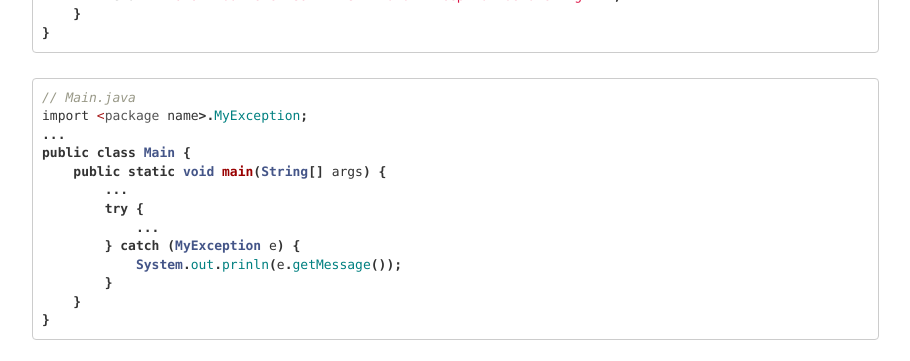
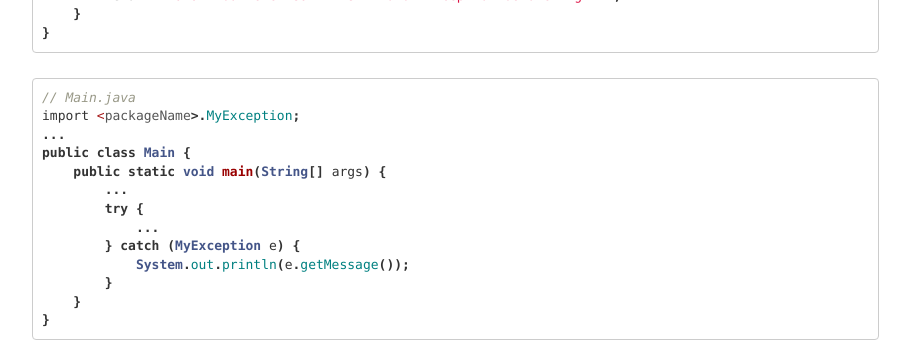
Before and after one commit to HungryOrc/hungryorc.github.io, a Jekyll site: the page built from pages/java/java_exception.md, in a window 1280 px wide. Shown: the part 862-1223 px from the top of the page, without its empty margins (331-1241 px from the left). Built offline with Jekyll 4.4.1, drawn with Linux system fonts in a browser that asks for light colours; nearby versions of some CDN libraries; comment, search, counter and statistics services are not loaded.

Commit message:
Update java_exception.md

````diff
--- a/pages/java/java_exception.md
+++ b/pages/java/java_exception.md
@@ -44,7 +44,7 @@ public class MyException extends Exception {
 ```
 ```java
 // Main.java
-import <package name>.MyException;
+import <packageName>.MyException;
 ...
 public class Main {
     public static void main(String[] args) {
@@ -52,7 +52,7 @@ public class Main {
         try {
             ...
         } catch (MyException e) {
-            System.out.prinln(e.getMessage());
+            System.out.println(e.getMessage());
         }
     }
 }
````
